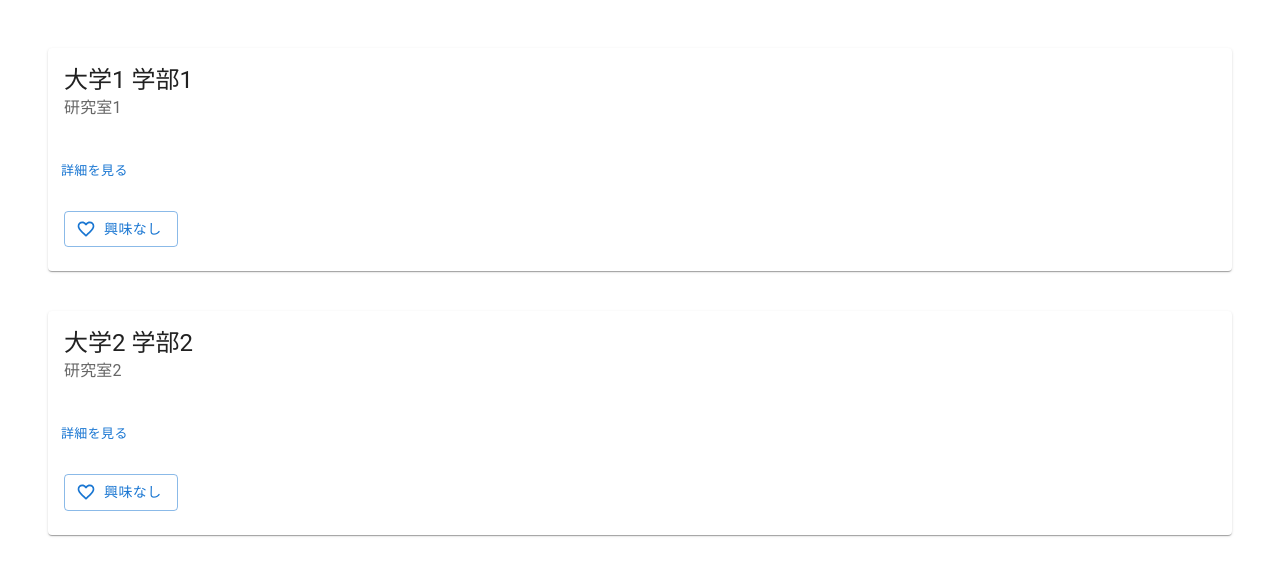
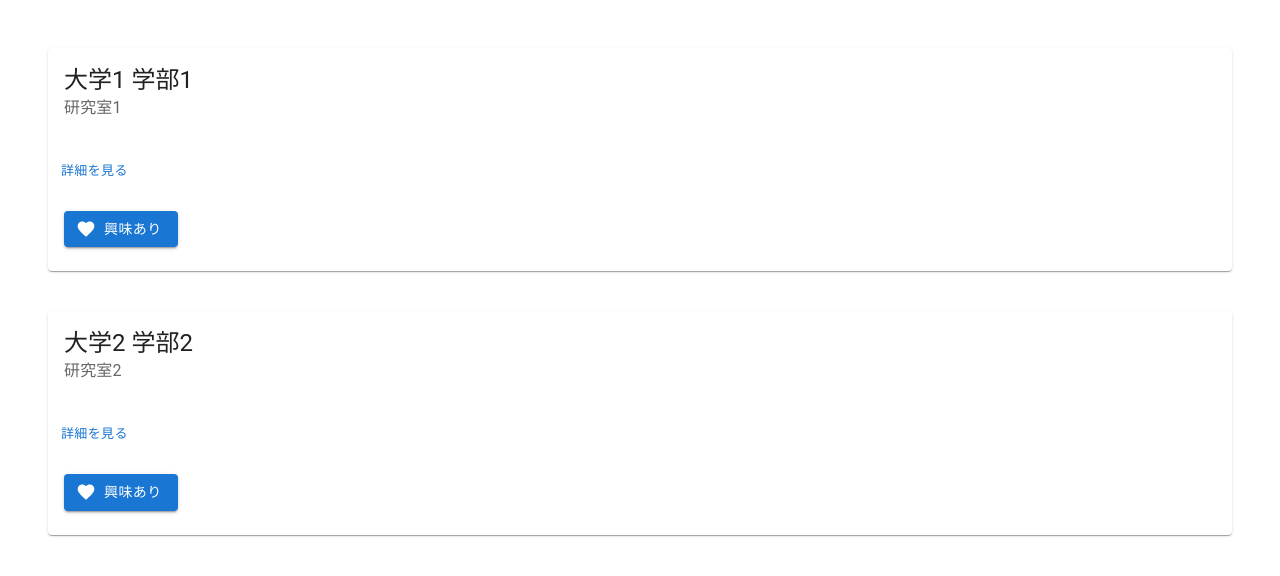
Before and after one commit to nagao-lab/student-laboratory-matching-app, a Next.js app in the folder student-frontend/: page / in a window 1280 px wide. Shown: the top 576 px of the page. Built offline with nearby package versions, Linux system fonts and the light colour scheme.

Commit message:
fix : ChangeStatusToIconButton → ChangeStatusToIconButtonon、引数をlaboratory.studentLaboratory.statusに変更、onClick()の中身削除

```diff
--- /dev/null
+++ b/student-frontend/src/components/change-status-to-icon-button.tsx
@@ -0,0 +1,35 @@
+'use client';
+
+import { Button } from "@mui/material";
+import { Favorite, FavoriteBorder} from '@mui/icons-material';
+
+
+type Props = {
+    status: string;
+  };
+
+export const  ChangeStatusToIconButton = ({status}: Props) => {
+
+    return status === "BLANK" || status === "LIKE_FROM_LABORATORY"
+    ?(<Button
+        variant="outlined"
+        startIcon={<FavoriteBorder/>}
+        onClick={()=>{
+          return null;
+        }}
+      >
+      興味なし
+    </Button>
+    )
+
+    :(<Button
+        variant="contained"
+        startIcon={<Favorite />}
+        onClick={()=>{
+          return null;
+        }}
+      >
+      興味あり
+    </Button>
+    );
+};
--- a/student-frontend/src/components/change-status-to-icon.tsx
+++ /dev/null
@@ -1,65 +0,0 @@
-'use client';
-
-import { Button } from "@mui/material";
-import { Favorite, FavoriteBorder} from '@mui/icons-material';
-import { Laboratory } from "../features/laboratories/mock/laboratories";
-import { useState } from "react";
-
-
-type Props = {
-    laboratory: Laboratory;
-  };
-
-export const  ChangeStatusToIcon = ({laboratory}: Props) => {
-    const [status, setStatus] = useState(laboratory.studentLaboratory.status);
-
-    return status === "BLANK" || status === "LIKE_FROM_LABORATORY"
-    ?(<Button
-        variant="outlined"
-        startIcon={<FavoriteBorder/>}
-        onClick={()=>{
-          console.log(laboratory.name,"before: ", laboratory.studentLaboratory.status)
-
-          status === "BLANK"
-            ? setStatus("LIKE_FROM_STUDENT")
-            : setStatus("LIKE_FROM_BOTH")
-
-          setStatus(
-            (pre_status)=>{
-              laboratory.studentLaboratory.status = pre_status
-              console.log(laboratory.name,"after: ", laboratory.studentLaboratory.status)
-
-              return pre_status
-            }
-          )
-
-        }}
-      >
-      興味なし
-    </Button>)
-
-    :(<Button
-        variant="contained"
-        startIcon={<Favorite />}
-        onClick={()=>{
-          console.log(laboratory.name,"before: ", laboratory.studentLaboratory.status)
-
-          status === "LIKE_FROM_BOTH"
-            ? window.alert("マッチング済です")
-            : setStatus("BLANK")
-
-          setStatus(
-            (pre_status)=>{
-              laboratory.studentLaboratory.status = pre_status
-              console.log(laboratory.name,"after: ", laboratory.studentLaboratory.status)
-              return pre_status
-            }
-          )
-
-          }}
-
-    >
-    興味あり
-    </Button>
-    );
-};
--- a/student-frontend/src/features/laboratories/components/laboratory-cards.tsx
+++ b/student-frontend/src/features/laboratories/components/laboratory-cards.tsx
@@ -2,7 +2,7 @@
 'use client';
 
 import { Box, Button, Card, CardContent, CardActions, Typography } from "@mui/material";
-import { ChangeStatusToIcon } from "../../../../src/components/change-status-to-icon";
+import { ChangeStatusToIconButton } from "../../../components/change-status-to-icon-button";
 import { Laboratory } from "../mock/laboratories";
 
 // TODO 研究室一覧ページ : コンポーネントのPropsの型を定義する
@@ -42,7 +42,7 @@ export const LaboratoryCards = ({ laboratories }: Props) => {
             </Button>
           </CardActions>
           <CardContent>
-            <ChangeStatusToIcon laboratory={laboratory}/>
+            <ChangeStatusToIconButton status={laboratory.status}/>
           </CardContent>
 
 
```
